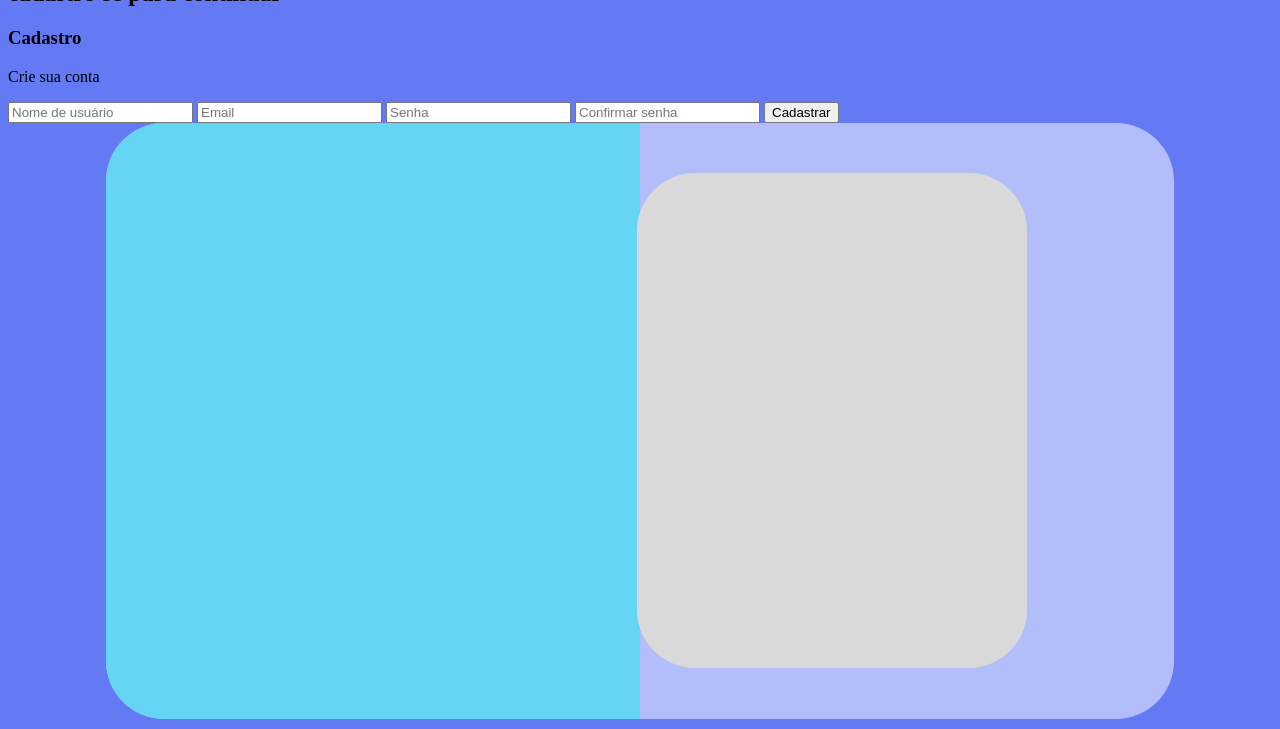
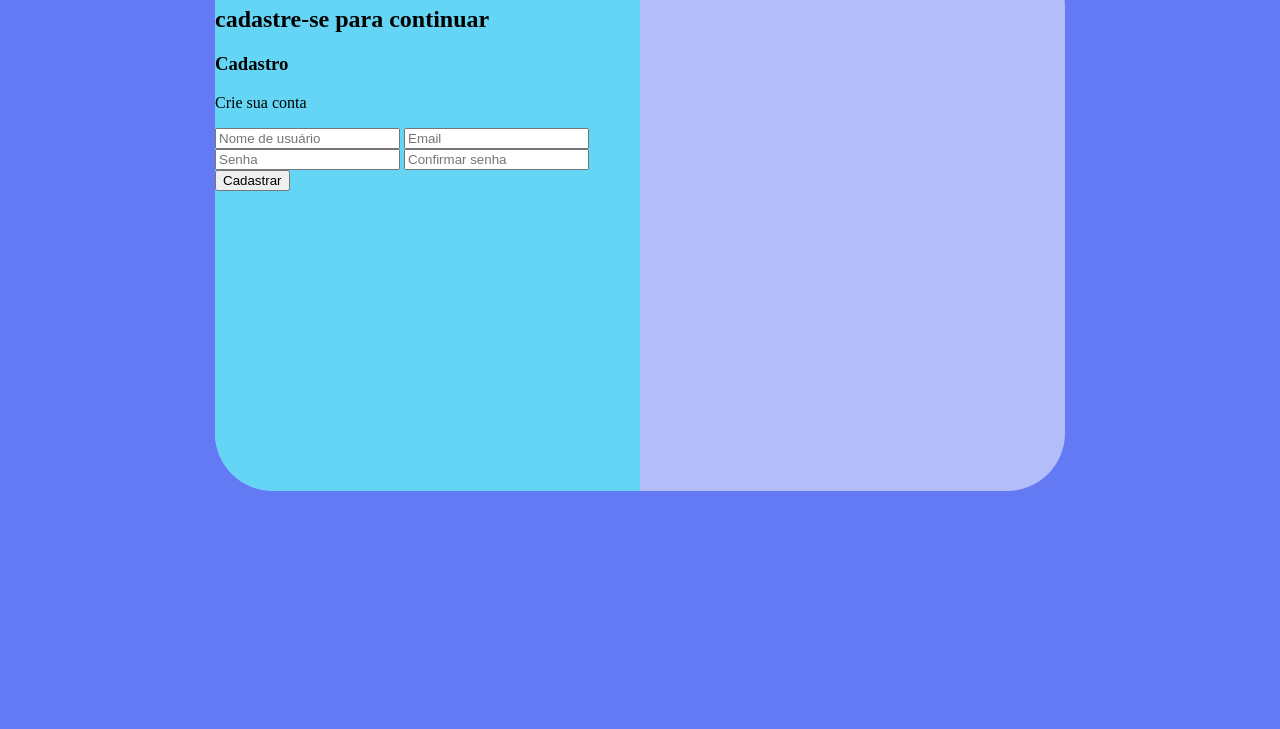
Before and after one commit to Vinicius-Iankoski/Pagina-de-cadastro, a plain HTML site: page index.html in a window 1280 px wide. Shown: the part 100-829 px from the top of the page. After the commit the page ends 800 px from the top, so only its background shows below. Drawn offline with Linux system fonts and the light colour scheme.

Commit message:
changing of page layout and correction of positions

```diff
--- a/index.html
+++ b/index.html
@@ -10,10 +10,13 @@
 
 <body>
     <main>
+        <div id="main-square">
+            <div id="greetings-square">
                 <h1>Bem vindo!</h1>
                 <h2>cadastre-se para continuar</h2>
                 <h3>Cadastro</h3>
                 <p>Crie sua conta</p>
+                <div id="signup-square">
                     <form>
                         <input type="text" placeholder="Nome de usuário">
                         <input type="email" placeholder="Email">
@@ -21,13 +24,10 @@
                         <input type="text" placeholder="Confirmar senha">
                         <input type="submit" value="Cadastrar">
                     </form>
-    </main>
-    <div id="main-square">
-        <div id="greetings-square">
-            <div id="signup-square"></div>
                 </div>
             </div>
-
+        </div>
+    </main>
 </body>
 
 </html>
--- a/style.css
+++ b/style.css
@@ -1,11 +1,12 @@
 body {
     background-color: #647AF5;
-    height: 100vh;
+    margin: 0;
 }
 
 #main-square {
-    width: 84.44%;
-    height: 74.61%;
+    margin: 48px 0 0 0;
+    width: 850px;
+    height: 543px;
     background-color: rgba(255, 255, 255, .5);
     position: static;
     margin-left: auto;
@@ -20,10 +21,10 @@ body {
     border-radius: 58px 0 0 58px;
 }
 
-#signup-square {
+/* #signup-square {
     background-color: #D9D9D9;
     width: 73.11%;
     height: 82.98%;
     border-radius: 58px;
-    transform: translate(531px, 50px);
-}
+    /* transform: translate(531px, 50px);
+}*/
```
Lines whose indentation alone changed are shown as unchanged.
